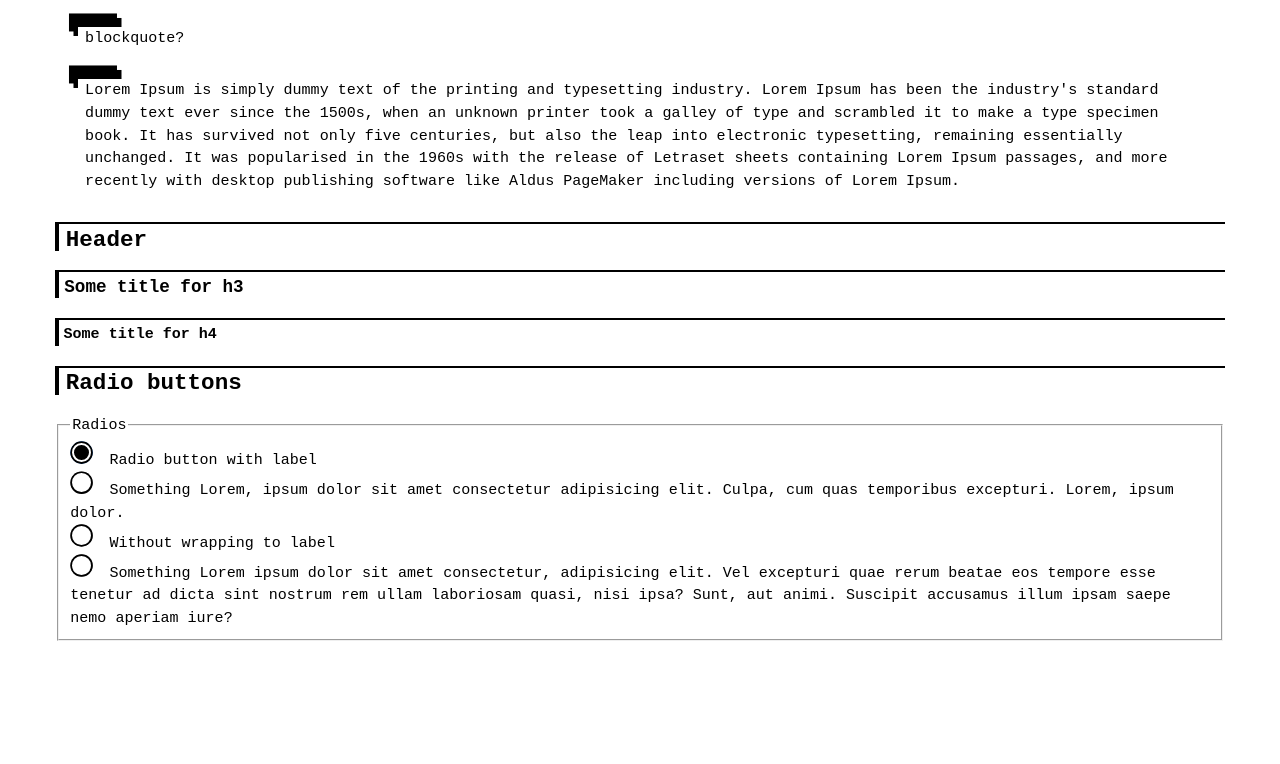
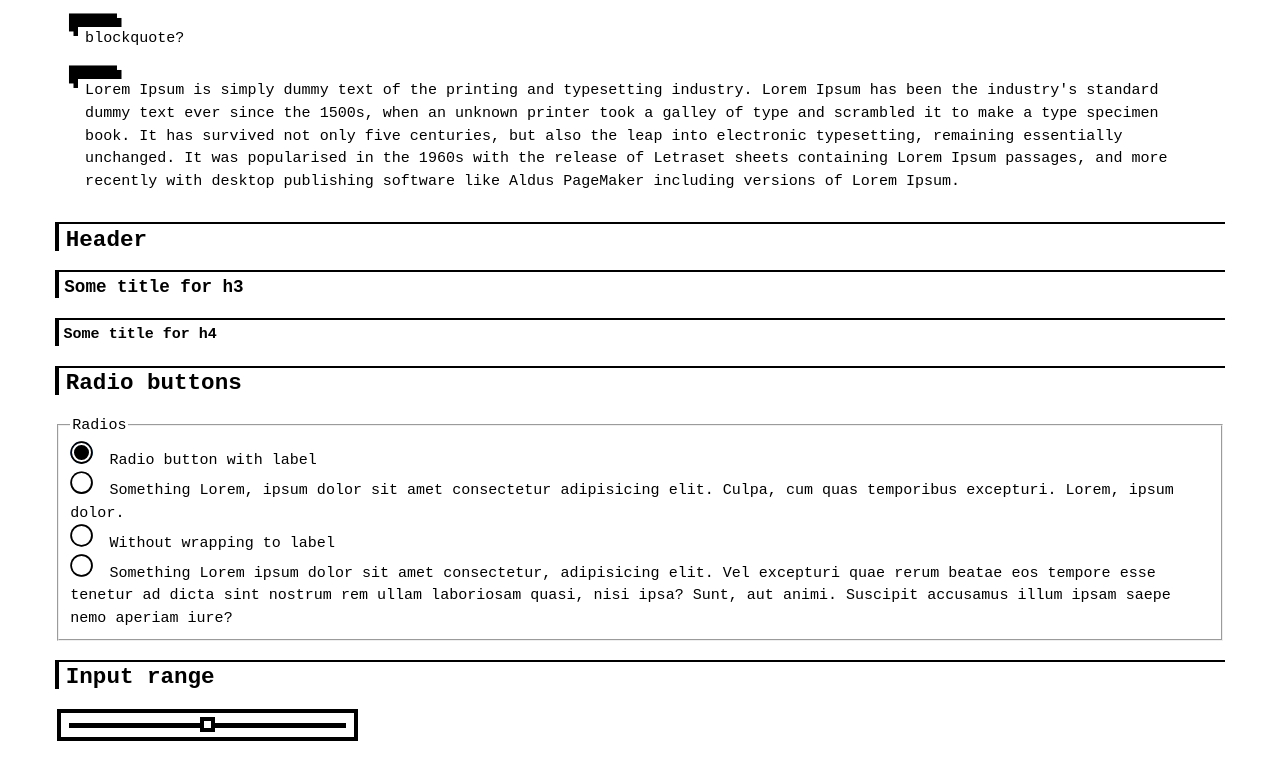
Before and after one commit to artalar/mono, a website built with Vite: page index.html in a window 1280 px wide. Shown: the part 1717-2481 px from the top of the page. Before the commit the page ends 2373 px from the top, so only its background shows below. Built offline with nearby package versions, Linux system fonts and the light colour scheme.

Commit message:
Add input type range without disable state
* add radio layout

* fix work without wrapping to label

* make radio checked by clip-pathUpdate mono.css

* fix radio spacing

* add input range without disable state

* Update mono.css

* Update mono.css

* Update mono.css

* Update mono.css

* Update mono.css

Co-authored-by: Arutyunyan Artyom <artalar@ya.ru>

```diff
--- a/index.html
+++ b/index.html
@@ -186,6 +186,12 @@ html {
           >
         </fieldset>
       </section>
+      <section>
+        <header>
+          <h2 id="range">Input range</h2>
+        </header>
+        <input type="range" name="range">
+      </section>
     </main>
     <script type="module" src="/main.js"></script>
   </body>
--- a/mono.css
+++ b/mono.css
@@ -392,3 +392,58 @@ input[type=color].mono:active:after,
     var(--mono-main) 3px 7px
   );
 }
+
+input[type="range"].mono,
+.mono-all input[type="range"] {
+  appearance: none;
+  -webkit-appearance: none;
+  outline: none;
+  position: relative;
+  border: 0.3rem solid var(--mono-main);
+  padding: 0.8rem 0.5rem;
+  height: 1.5rem;
+  width: 20rem;
+}
+input[type="range"].mono::-webkit-slider-runnable-track,
+.mono-all input[type="range"]::-webkit-slider-runnable-track {
+  width: 100%;
+  height: 0.3rem;
+  cursor: pointer;
+  background: var(--mono-main);
+}
+input[type="range"].mono::-webkit-slider-thumb,
+.mono-all input[type="range"]::-webkit-slider-thumb {
+  -webkit-appearance: none;
+  border: 0.3rem solid var(--mono-main);
+  height: 1rem;
+  width: 1rem;
+  background: var(--mono-back);
+  cursor: pointer;
+  margin-top: -0.4rem;
+}
+input[type="range"].mono:active::-webkit-slider-thumb,
+.mono-all input[type="range"]:active::-webkit-slider-thumb {
+  background-color: var(--mono-main);
+}
+input[type="range"].mono:focus:after,
+.mono-all input[type="range"]:focus:after {
+  content: "";
+  position: absolute;
+  top: -1.2rem;
+  left: -1.2rem;
+  width: calc(100% + 2rem);
+  height: calc(100% + 2rem);
+  background-image: repeating-linear-gradient(
+    -45deg,
+    transparent 0 3px,
+    var(--mono-main) 3px 4px
+  );
+  clip-path: polygon(
+    1.2rem calc(100% - 0.5rem),
+    calc(100% - 0.5rem) calc(100% - 0.5rem),
+    calc(100% - 0.5rem) 1.2rem,
+    100% 1.2rem,
+    100% 100%,
+    1.2rem 100%
+  );
+}
```
